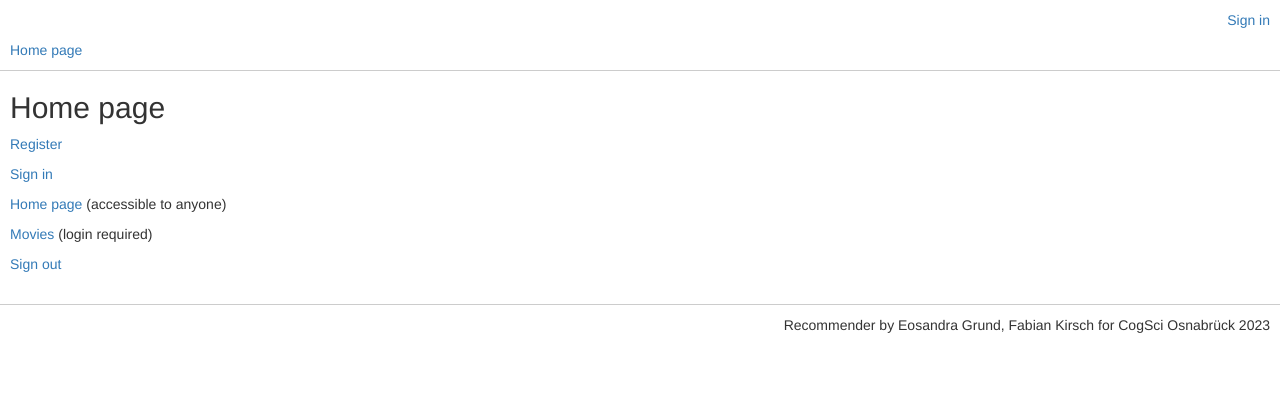
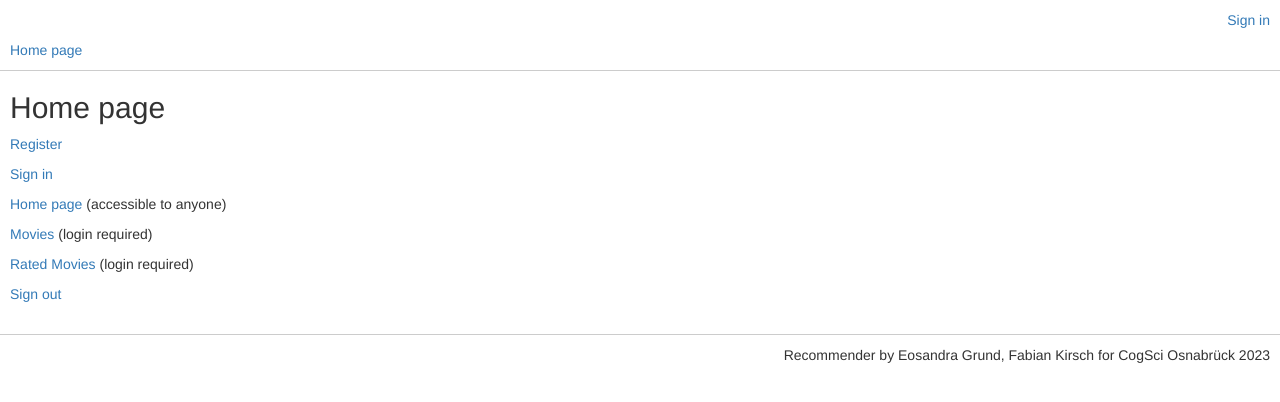
Before and after one commit to Kirschberg32/AiWeb, a Python web app: template Recommender/templates/home.html in a window 1280 px wide. Shown: the top 402 px of the page. Run offline with Jinja, Linux system fonts and the light colour scheme; the template is opened without the code that fills it, so the values that code supplies are empty; some libraries are stand-ins or nearby versions.

Commit message:
Add Rating Page

```diff
--- a/Recommender/templates/home.html
+++ b/Recommender/templates/home.html
@@ -5,5 +5,6 @@
     <p><a href={{ url_for('user.login') }}>Sign in</a></p>
     <p><a href={{ url_for('home_page') }}>Home page</a> (accessible to anyone)</p>
     <p><a href={{ url_for('movies_page') }}>Movies</a> (login required)</p>
+    <p><a href={{ url_for('rating_page') }}>Rated Movies</a> (login required)</p>
     <p><a href={{ url_for('user.logout') }}>Sign out</a></p>
 {% endblock %}
```
